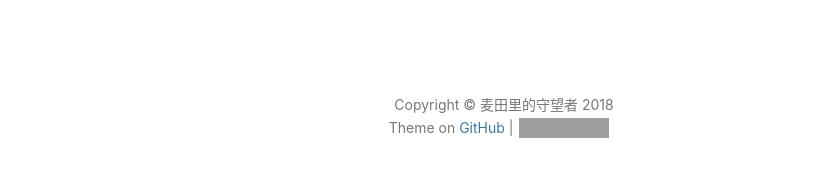
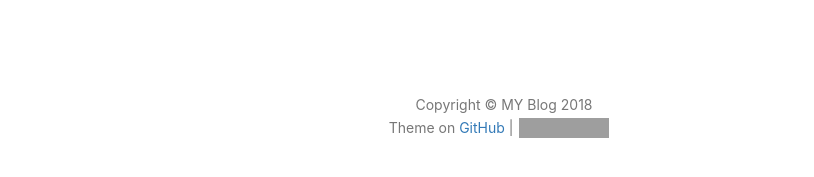
Before and after one commit to Thanos1459/Thanos1459.github.io, a Jekyll site: the page built from index.html, in a window 1280 px wide and 900 px high, scrolled down 2193 px. Shown: the part 668-845 px from the top of the window, without its empty margins (136-950 px from the left). Built offline with Jekyll 4.4.1, drawn with Linux system fonts in a browser that asks for light colours; nearby versions of some CDN libraries; the list of posts is cut into pages by our own code; comment, search, counter and statistics services are not loaded; some of the changed text lies outside the part shown; grey boxes are pictures that could not be loaded.

Commit message:
Update _config.yml

```diff
--- a/_config.yml
+++ b/_config.yml
@@ -1,5 +1,5 @@
 # Site settings
-title: 麦田里的守望者
+title: MY Blog
 SEOTitle: 田锐的博客 | BY Blog
 header-img: img/post-bg-desk.jpg
 email: 1459114590@qq.com
```
